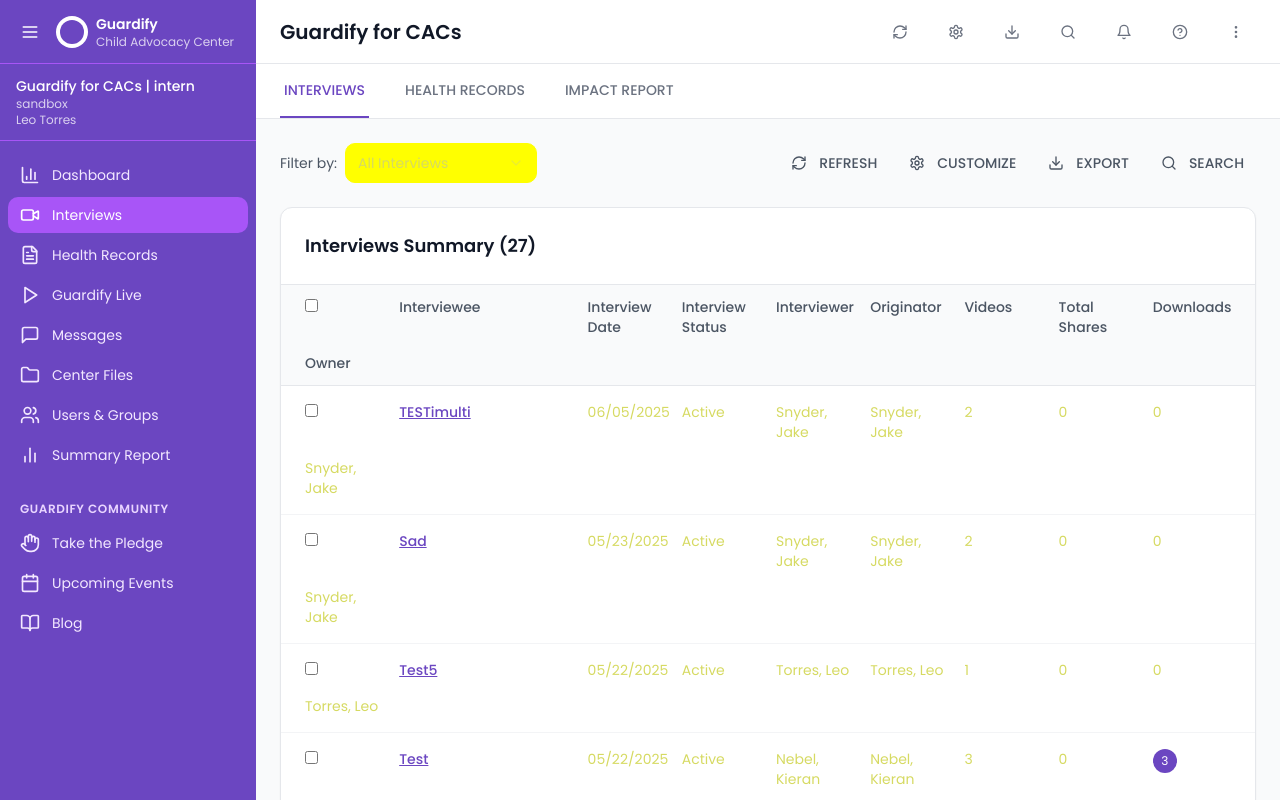
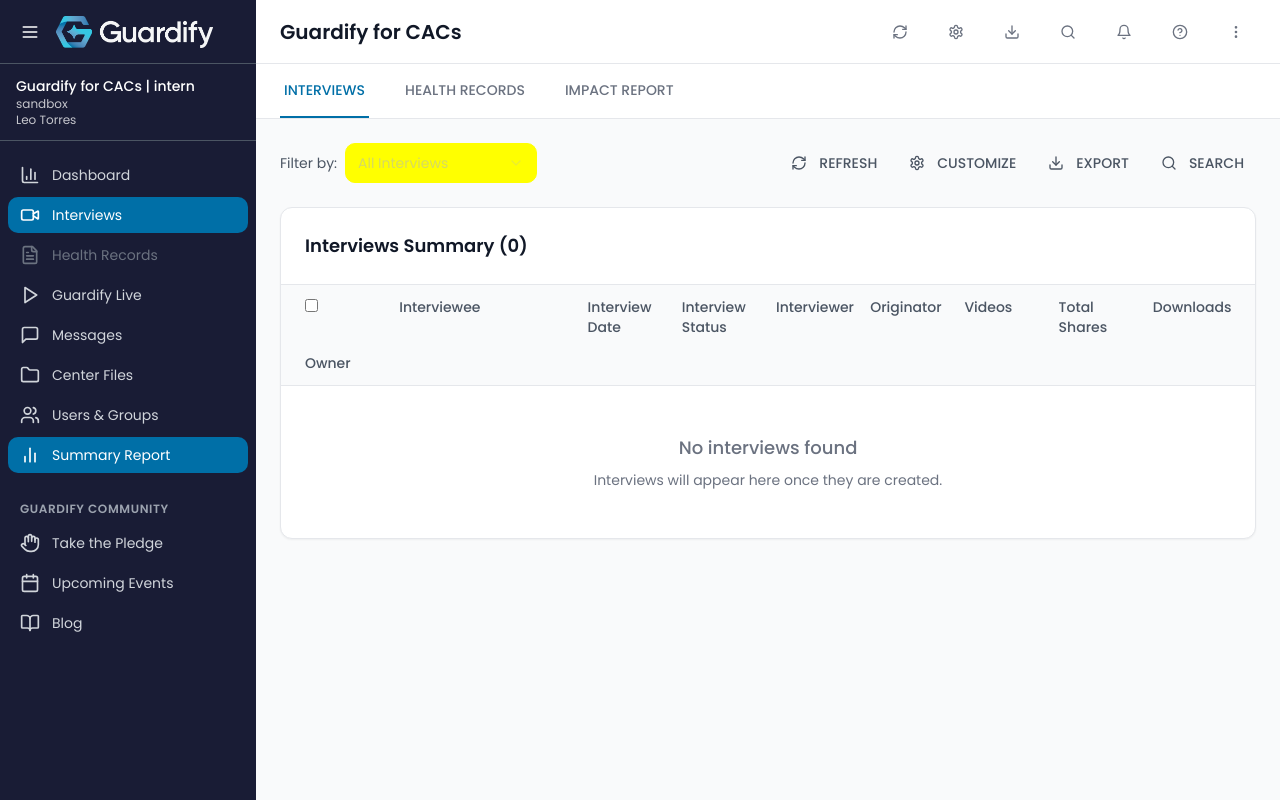
Before and after one commit to Leo-Torre5/guardify-impact-visuals, a React (Vite) app: page / in a window 1280 px wide. Shown: the top 800 px of the page. Built offline with nearby package versions, Linux system fonts and the light colour scheme.

Commit message:
Update Guardify Layout with Brand Guidelines

```diff
--- a/src/components/Layout/GuardifyLayout.tsx
+++ b/src/components/Layout/GuardifyLayout.tsx
@@ -34,7 +34,7 @@ const GuardifyLayout: React.FC<GuardifyLayoutProps> = ({ children, activeTab, on
   const sidebarItems = [
     { id: 'dashboard', label: 'Dashboard', icon: BarChart3 },
     { id: 'interviews', label: 'Interviews', icon: Video },
-    { id: 'health-records', label: 'Health Records', icon: FileText },
+    { id: 'health-records', label: 'Health Records', icon: FileText, disabled: true },
     { id: 'guardify-live', label: 'Guardify Live', icon: Play },
     { id: 'messages', label: 'Messages', icon: MessageSquare },
     { id: 'center-files', label: 'Center Files', icon: Folder },
@@ -54,35 +54,41 @@ const GuardifyLayout: React.FC<GuardifyLayoutProps> = ({ children, activeTab, on
     { id: 'impact-report', label: 'IMPACT REPORT' },
   ];
 
+  const handleSidebarClick = (itemId: string) => {
+    if (itemId === 'summary-report') {
+      onTabChange('interviews'); // Default to interviews when clicking Summary Report
+    } else {
+      onTabChange(itemId);
+    }
+  };
+
   return (
-    <div className="min-h-screen bg-gray-50 flex">
+    <div className="min-h-screen bg-gray-50 flex font-poppins">
       {/* Sidebar */}
-      <div className={`${sidebarCollapsed ? 'w-16' : 'w-64'} transition-all duration-300 bg-[#6B46C1] flex flex-col`}>
+      <div className={`${sidebarCollapsed ? 'w-16' : 'w-64'} transition-all duration-300 bg-[#191C35] flex flex-col`}>
         {/* Header */}
-        <div className="h-16 flex items-center px-4 border-b border-purple-500">
+        <div className="h-16 flex items-center px-4 border-b border-gray-600">
           <button
             onClick={() => setSidebarCollapsed(!sidebarCollapsed)}
-            className="text-white hover:bg-purple-500 p-1 rounded"
+            className="text-white hover:bg-gray-600 p-1 rounded"
           >
             <Menu className="w-5 h-5" />
           </button>
           {!sidebarCollapsed && (
             <div className="ml-3 flex items-center">
-              <div className="w-8 h-8 bg-white rounded-full flex items-center justify-center mr-2">
-                <div className="w-6 h-6 bg-[#6B46C1] rounded-full"></div>
-              </div>
-              <div className="text-white">
-                <div className="font-semibold text-sm">Guardify</div>
-                <div className="text-xs opacity-75">Child Advocacy Center</div>
-              </div>
+              <img
+                src="/Guardify_Logo_Landscape_light.png"
+                alt="Guardify"
+                className="h-8 w-auto"
+              />
             </div>
           )}
         </div>
 
         {/* User Info */}
         {!sidebarCollapsed && (
-          <div className="px-4 py-3 border-b border-purple-500">
-            <div className="text-white text-sm">
+          <div className="px-4 py-3 border-b border-gray-600">
+            <div className="text-white text-sm font-poppins">
               <div className="font-medium">Guardify for CACs | intern</div>
               <div className="text-xs opacity-75">sandbox</div>
               <div className="text-xs opacity-75">Leo Torres</div>
@@ -95,11 +101,15 @@ const GuardifyLayout: React.FC<GuardifyLayoutProps> = ({ children, activeTab, on
           {sidebarItems.map((item) => (
             <button
               key={item.id}
-              onClick={() => onTabChange(item.id)}
-              className={`w-full flex items-center px-3 py-2 text-sm rounded-md transition-colors ${
-                activeTab === item.id
-                  ? 'bg-purple-500 text-white'
-                  : 'text-purple-100 hover:bg-purple-500 hover:text-white'
+              onClick={() => !item.disabled && handleSidebarClick(item.id)}
+              disabled={item.disabled}
+              className={`w-full flex items-center px-3 py-2 text-sm rounded-md transition-colors font-poppins ${
+                (activeTab === item.id ||
+                 (item.id === 'summary-report' && ['interviews', 'health-records', 'impact-report'].includes(activeTab)))
+                  ? 'bg-[#006FA7] text-white'
+                  : item.disabled
+                  ? 'text-gray-500 cursor-not-allowed'
+                  : 'text-gray-300 hover:bg-[#006FA7] hover:text-white'
               }`}
             >
               <item.icon className="w-5 h-5 flex-shrink-0" />
@@ -109,7 +119,7 @@ const GuardifyLayout: React.FC<GuardifyLayoutProps> = ({ children, activeTab, on
 
           {!sidebarCollapsed && (
             <div className="pt-6">
-              <div className="px-3 text-xs font-semibold text-purple-200 uppercase tracking-wider">
+              <div className="px-3 text-xs font-semibold text-gray-400 uppercase tracking-wider font-poppins">
                 Guardify Community
               </div>
               <div className="mt-2 space-y-1">
@@ -117,10 +127,10 @@ const GuardifyLayout: React.FC<GuardifyLayoutProps> = ({ children, activeTab, on
                   <button
                     key={item.id}
                     onClick={() => onTabChange(item.id)}
-                    className={`w-full flex items-center px-3 py-2 text-sm rounded-md transition-colors ${
+                    className={`w-full flex items-center px-3 py-2 text-sm rounded-md transition-colors font-poppins ${
                       activeTab === item.id
-                        ? 'bg-purple-500 text-white'
-                        : 'text-purple-100 hover:bg-purple-500 hover:text-white'
+                        ? 'bg-[#006FA7] text-white'
+                        : 'text-gray-300 hover:bg-[#006FA7] hover:text-white'
                     }`}
                   >
                     <item.icon className="w-5 h-5 flex-shrink-0" />
@@ -138,7 +148,7 @@ const GuardifyLayout: React.FC<GuardifyLayoutProps> = ({ children, activeTab, on
         {/* Top Bar */}
         <div className="h-16 bg-white border-b border-gray-200 flex items-center justify-between px-6">
           <div className="flex items-center space-x-4">
-            <h1 className="text-xl font-semibold text-gray-900">
+            <h1 className="text-xl font-semibold text-gray-900 font-poppins">
               {activeTab === 'impact-report' ? 'Impact Report' : 'Guardify for CACs'}
             </h1>
           </div>
@@ -168,8 +178,8 @@ const GuardifyLayout: React.FC<GuardifyLayoutProps> = ({ children, activeTab, on
           </div>
         </div>
 
-        {/* Tab Navigation - Only show for certain pages */}
-        {(activeTab === 'interviews' || activeTab === 'health-records' || activeTab === 'impact-report') && (
+        {/* Tab Navigation - Only show for Summary Report pages */}
+        {['interviews', 'health-records', 'impact-report'].includes(activeTab) && (
           <div className="bg-white border-b border-gray-200">
             <div className="px-6">
               <nav className="flex space-x-8">
@@ -177,9 +187,9 @@ const GuardifyLayout: React.FC<GuardifyLayoutProps> = ({ children, activeTab, on
                   <button
                     key={tab.id}
                     onClick={() => onTabChange(tab.id)}
-                    className={`py-4 px-1 border-b-2 font-medium text-sm transition-colors ${
+                    className={`py-4 px-1 border-b-2 font-medium text-sm transition-colors font-poppins ${
                       activeTab === tab.id
-                        ? 'border-[#6B46C1] text-[#6B46C1]'
+                        ? 'border-[#006FA7] text-[#006FA7]'
                         : 'border-transparent text-gray-500 hover:text-gray-700 hover:border-gray-300'
                     }`}
                   >
--- a/src/components/pages/HealthRecordsPage.tsx
+++ b/src/components/pages/HealthRecordsPage.tsx
@@ -2,11 +2,11 @@ import React from 'react';
 
 const HealthRecordsPage: React.FC = () => {
   return (
-    <div className="p-6 bg-gray-50 min-h-full">
+    <div className="p-6 bg-gray-50 min-h-full font-poppins">
       <div className="bg-white rounded-lg shadow-sm border border-gray-200 p-8">
         <div className="text-center">
-          <h2 className="text-2xl font-semibold text-gray-900 mb-4">Health Records</h2>
-          <p className="text-gray-600">Health records management interface will be displayed here.</p>
+          <h2 className="text-2xl font-semibold text-gray-900 mb-4 font-poppins">Health Records</h2>
+          <p className="text-gray-600 font-poppins">Health records management interface will be displayed here.</p>
         </div>
       </div>
     </div>
--- a/src/components/pages/InterviewsPage.tsx
+++ b/src/components/pages/InterviewsPage.tsx
@@ -5,15 +5,15 @@ import { Select, SelectContent, SelectItem, SelectTrigger, SelectValue } from '@
 
 const InterviewsPage: React.FC = () => {
   return (
-    <div className="p-6 bg-gray-50 min-h-full">
+    <div className="p-6 bg-gray-50 min-h-full font-poppins">
       {/* Filter Section */}
       <div className="mb-6">
         <div className="flex items-center justify-between">
           <div className="flex items-center space-x-4">
             <div className="flex items-center space-x-2">
-              <span className="text-sm text-gray-600">Filter by:</span>
+              <span className="text-sm text-gray-600 font-poppins">Filter by:</span>
               <Select defaultValue="all-interviews">
-                <SelectTrigger className="w-48">
+                <SelectTrigger className="w-48 font-poppins">
                   <SelectValue placeholder="All Interviews" />
                 </SelectTrigger>
                 <SelectContent>
@@ -26,19 +26,19 @@ const InterviewsPage: React.FC = () => {
           </div>
 
           <div className="flex items-center space-x-2">
-            <Button variant="ghost" size="sm" className="text-gray-600">
+            <Button variant="ghost" size="sm" className="text-gray-600 font-poppins">
               <RefreshCw className="w-4 h-4 mr-1" />
               REFRESH
             </Button>
-            <Button variant="ghost" size="sm" className="text-gray-600">
+            <Button variant="ghost" size="sm" className="text-gray-600 font-poppins">
               <Settings className="w-4 h-4 mr-1" />
               CUSTOMIZE
             </Button>
-            <Button variant="ghost" size="sm" className="text-gray-600">
+            <Button variant="ghost" size="sm" className="text-gray-600 font-poppins">
               <Download className="w-4 h-4 mr-1" />
               EXPORT
             </Button>
-            <Button variant="ghost" size="sm" className="text-gray-600">
+            <Button variant="ghost" size="sm" className="text-gray-600 font-poppins">
               <Search className="w-4 h-4 mr-1" />
               SEARCH
             </Button>
@@ -49,11 +49,11 @@ const InterviewsPage: React.FC = () => {
       {/* Interviews Summary */}
       <div className="bg-white rounded-lg shadow-sm border border-gray-200">
         <div className="p-6 border-b border-gray-200">
-          <h2 className="text-lg font-semibold text-gray-900">Interviews Summary (27)</h2>
+          <h2 className="text-lg font-semibold text-gray-900 font-poppins">Interviews Summary (0)</h2>
         </div>
 
         {/* Table Header */}
-        <div className="grid grid-cols-10 gap-4 px-6 py-3 bg-gray-50 border-b border-gray-200 text-sm font-medium text-gray-600">
+        <div className="grid grid-cols-10 gap-4 px-6 py-3 bg-gray-50 border-b border-gray-200 text-sm font-medium text-gray-600 font-poppins">
           <div className="col-span-1">
             <input type="checkbox" className="rounded border-gray-300" />
           </div>
@@ -68,49 +68,13 @@ const InterviewsPage: React.FC = () => {
           <div className="col-span-1">Owner</div>
         </div>
 
-        {/* Sample Data Rows */}
-        {[
-          { name: 'TESTimulti', date: '06/05/2025', status: 'Active', interviewer: 'Snyder, Jake', originator: 'Snyder, Jake', videos: 2, shares: 0, downloads: 0, owner: 'Snyder, Jake' },
-          { name: 'Sad', date: '05/23/2025', status: 'Active', interviewer: 'Snyder, Jake', originator: 'Snyder, Jake', videos: 2, shares: 0, downloads: 0, owner: 'Snyder, Jake' },
-          { name: 'Test5', date: '05/22/2025', status: 'Active', interviewer: 'Torres, Leo', originator: 'Torres, Leo', videos: 1, shares: 0, downloads: 0, owner: 'Torres, Leo' },
-          { name: 'Test', date: '05/22/2025', status: 'Active', interviewer: 'Nebel, Kieran', originator: 'Nebel, Kieran', videos: 3, shares: 0, downloads: 3, owner: 'Nebel, Kieran' },
-          { name: 'Jackson, Sam', date: '05/21/2025', status: 'Active', interviewer: 'Torres, Leo', originator: 'Interviewer, Leo', videos: 2, shares: 1, downloads: 0, owner: 'Interviewer, Leo' },
-        ].map((row, index) => (
-          <div key={index} className="grid grid-cols-10 gap-4 px-6 py-4 border-b border-gray-100 hover:bg-gray-50 text-sm">
-            <div className="col-span-1">
-              <input type="checkbox" className="rounded border-gray-300" />
-            </div>
-            <div className="col-span-2 text-[#6B46C1] font-medium underline cursor-pointer">{row.name}</div>
-            <div className="col-span-1">{row.date}</div>
-            <div className="col-span-1">{row.status}</div>
-            <div className="col-span-1">{row.interviewer}</div>
-            <div className="col-span-1">{row.originator}</div>
-            <div className="col-span-1">{row.videos}</div>
-            <div className="col-span-1">
-              {row.shares > 0 ? (
-                <div className="flex items-center">
-                  <div className="w-6 h-6 bg-[#6B46C1] rounded-full flex items-center justify-center text-white text-xs">
-                    {row.shares}
-                  </div>
-                </div>
-              ) : (
-                row.shares
-              )}
-            </div>
-            <div className="col-span-1">
-              {row.downloads > 0 ? (
-                <div className="flex items-center">
-                  <div className="w-6 h-6 bg-[#6B46C1] rounded-full flex items-center justify-center text-white text-xs">
-                    {row.downloads}
-                  </div>
-                </div>
-              ) : (
-                row.downloads
-              )}
-            </div>
-            <div className="col-span-1">{row.owner}</div>
+        {/* Empty State */}
+        <div className="px-6 py-12 text-center">
+          <div className="text-gray-500 font-poppins">
+            <div className="text-lg font-medium mb-2">No interviews found</div>
+            <div className="text-sm">Interviews will appear here once they are created.</div>
           </div>
-        ))}
+        </div>
       </div>
     </div>
   );
--- a/src/index.css
+++ b/src/index.css
@@ -1,4 +1,3 @@
-
 @import url('https://fonts.googleapis.com/css2?family=Poppins:wght@300;400;500;600;700&display=swap');
 @tailwind base;
 @tailwind components;
@@ -44,6 +43,12 @@
     --sidebar-accent-foreground: 226 232 240;
     --sidebar-border: 51 65 85;
     --sidebar-ring: 37 99 235;
+
+    /* Guardify Brand Colors */
+    --guardify-navy: 25 28 53; /* #191C35 */
+    --guardify-blue: 0 111 167; /* #006FA7 */
+    --guardify-baby-blue: 68 197 226; /* #44c5e2 */
+    --guardify-purple: 155 89 182; /* #9B59B6 */
   }
 }
 
--- a/tailwind.config.ts
+++ b/tailwind.config.ts
@@ -1,4 +1,3 @@
-
 import type { Config } from "tailwindcss";
 
 export default {
@@ -68,19 +67,14 @@ export default {
 					ring: 'hsl(var(--sidebar-ring))'
 				},
 				guardify: {
+					navy: '#191C35',
+					blue: '#006FA7',
+					'baby-blue': '#44c5e2',
 					purple: '#9B59B6',
-					'purple-light': '#F4F1FA',
-					'purple-dark': '#8E44AD',
-					blue: '#2563EB',
-					'blue-light': '#DBEAFE',
-					'blue-dark': '#1D4ED8',
-					'navy-blue': '#1E3A8A',
-					teal: '#0891B2',
-					'teal-light': '#CFFAFE',
-					grey: '#EAEAEA',
-					'grey-light': '#F8F9FA',
-					'grey-dark': '#3E3E3E',
-					background: '#F8FAFC'
+					'true-blue': '#002169',
+					'light-grey': '#F3F3F3',
+					'dark-grey': '#767676',
+					background: '#FAFAFA'
 				}
 			},
 			borderRadius: {
```
